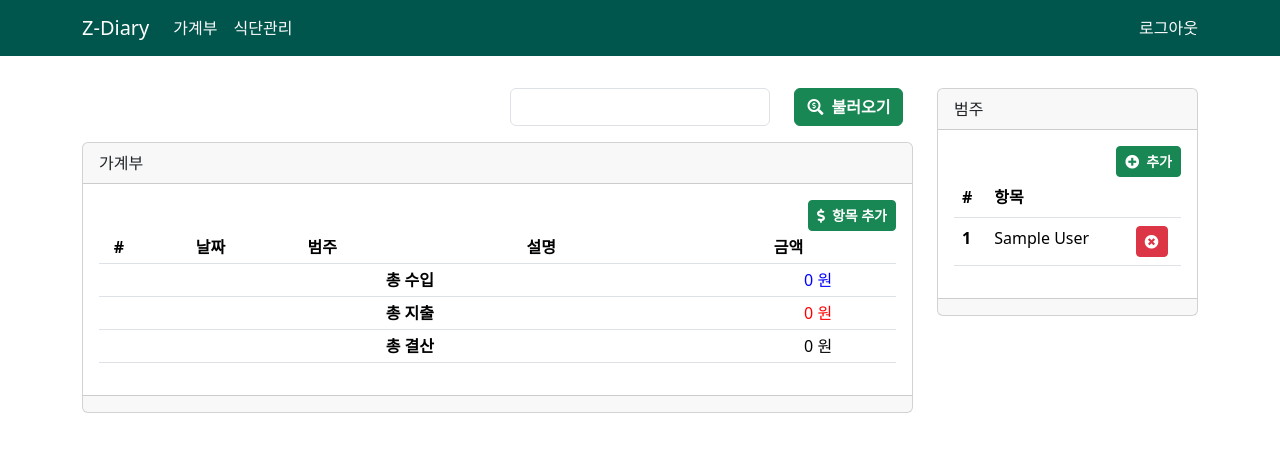
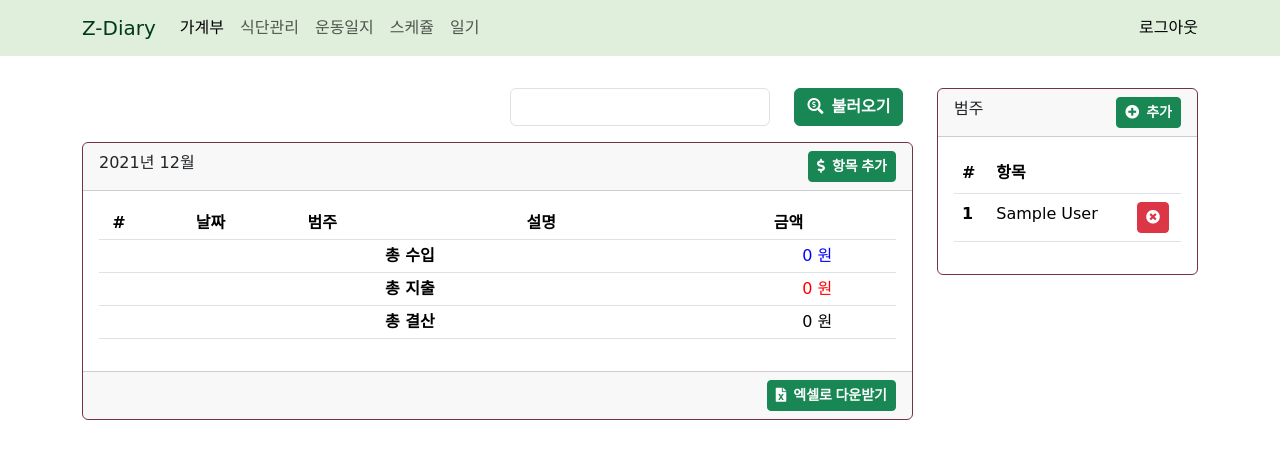
Before and after one commit to JihyunYou/z_diary, a Django app: page /account_book/ in a window 1280 px wide. Shown: the top 459 px of the page. Run offline with Django 4.2, Linux system fonts and the light colour scheme; a user stored in the database is signed in; tables that the repository leaves empty hold one stand-in row (values such as "Sample post"); some libraries are stand-ins or nearby versions; some web fonts are replaced.

Commit message:
UI 업데이트, 엑셀 다운로드 기능 추가

```diff
--- a/account_book_app/templates/account_book_app/account_book_contents.html
+++ b/account_book_app/templates/account_book_app/account_book_contents.html
@@ -29,10 +29,11 @@
 
                 <div class="card">
                     <div class="card-header">
-                        가계부
+                        <div class="row">
+                            <div class="col">
+                                {{ account_year }}년 {{ account_month }}월
                             </div>
-                    <div class="card-body">
-                        <div class="text-end">
+                            <div class="col text-end">
                                 <a
                                     class="btn btn-success btn-sm float-right"
                                     role="button"
@@ -42,8 +43,10 @@
                                     <i class="fas fa-dollar-sign">&nbsp;&nbsp;항목 추가</i>
                                 </a>
                             </div>
-
-                        <table class="table table-hover table-sm">
+                        </div>
+                    </div>
+                    <div class="card-body">
+                        <table class="table table-hover table-sm" id="account_book_table">
                             <thead>
                                 <tr>
                                     <th class="text-center" scope="col" width="5%">#</th>
@@ -104,18 +107,23 @@
                             </tfoot>
                         </table>
                     </div>
-                    <div class="card-footer">
-
+                    <div class="card-footer text-end">
+                        <a
+                            id="excel-download-btn"
+                            class="btn btn-success btn-sm float-right"
+                            role="button"
+                        >
+                            <i class="fas fa-file-excel">&nbsp;&nbsp;엑셀로 다운받기</i>
+                        </a>
                     </div>
                 </div>
             </div>
             <div class="col-lg-3">
                 <div class="card">
                     <div class="card-header">
-                        범주
-                    </div>
-                    <div class="card-body">
-                        <div class="text-end">
+                        <div class="row">
+                            <div class="col">범주</div>
+                            <div class="col text-end">
                                 <a
                                     class="btn btn-success btn-sm float-right"
                                     role="button"
@@ -125,6 +133,9 @@
                                     <i class="fas fa-plus-circle">&nbsp;&nbsp;추가</i>
                                 </a>
                             </div>
+                        </div>
+                    </div>
+                    <div class="card-body">
                         <table class="table table-hover">
                             <thead>
                                 <tr>
@@ -151,9 +162,6 @@
                                 {% endfor %}
                             </tbody>
                         </table>
-                    </div>
-                    <div class="card-footer">
-
                     </div>
                 </div>
             </div>
@@ -216,6 +224,14 @@
     {% endif %}
 
 <script>
+    $('#excel-download-btn').click(function() {
+        alert("다운로드 합니다");
+        var wb = XLSX.utils.table_to_book(document.getElementById('account_book_table'), {sheet:"sheet1", raw:true});
+        XLSX.writeFile(wb, ('가계부_{{ account_year }}_{{ account_month }}.xlsx'));
+    });
+</script>
+
+<script>
     $('#get_accounts_btn').click(function() {
         var date = $('input_date').text;
 <!--        alert(date);-->
--- a/account_book_app/views.py
+++ b/account_book_app/views.py
@@ -71,6 +71,8 @@ def show_contents(request):
 
     category_objs = Category.objects.all()
 
+    account_year = ''
+    account_month = ''
     if request.POST:
         input_date = request.POST['input_date'].split('-')
         input_year = input_date[0]
@@ -81,13 +83,16 @@ def show_contents(request):
             date__year=input_year,
             date__month=input_month,
         )
-
+        account_year = input_year
+        account_month = input_month
     else:
         account_objs = Account.objects.filter(
             user_id=request.user.id,
             date__year=datetime.today().year,
             date__month=datetime.today().month,
         )
+        account_year = datetime.today().year
+        account_month = datetime.today().month
 
     income = 0
     expense = 0
@@ -109,6 +114,9 @@ def show_contents(request):
     context['income'] = income
     context['expense'] = expense
     context['total'] = total
+
+    context['account_year'] = account_year
+    context['account_month'] = account_month
 
     return render(
         request,
--- a/common_app/templates/common_app/base.html
+++ b/common_app/templates/common_app/base.html
@@ -17,41 +17,79 @@
     <meta charset="UTF-8">
     <meta name="viewport" content="width=device-width, initial-scale=1">
 
+    <!--  Font  -->
+    <link rel="stylesheet" href="http://fonts.googleapis.com/earlyaccess/jejuhallasan.css">
+    <style>
+        body {
+            background-color: #ffffff;
+            font-family: 'Jeju Hallasan', cursive;
+        }
+        #password {
+            font-family: 'default';
+        }
+        .navbar {
+            background-color: #e0efdc;
+        }
+
+        .card {
+            border-color: #76323f;
+        }
+        .card-header {
+<!--            background-color: #e0efdc;-->
+        }
+    </style>
+
     <!--  fas icon 사용을 위한 import  -->
     <link rel="stylesheet" href="https://use.fontawesome.com/releases/v5.12.1/css/all.css" crossorigin="anonymous">
 
     <!--  Jquery  -->
     <script src="{% static 'js/jquery.js' %}"></script>
 
+    <!--  SheetJS: 엑셀 다운로드  -->
+    <script lang="javascript" src="{% static 'dist/xlsx.full.min.js' %}"></script>
+
+    <script type="text/css">
+
+    </script>
+
     <title>Z-Diary</title>
 </head>
 <body>
-    <nav class="navbar navbar-expand-lg navbar-light" style="background-color: #00554C">
+    <nav class="navbar navbar-expand-lg navbar-light">
         <div class="container">
-            <a class="navbar-brand" href="/" style="color: #FFFFFF;">
+            <a class="navbar-brand" href="/" style="color: #003a1b;">
 <!--                <img src="/static/img/logo_white.jpg" alt="" width="50" height="50">-->
                 Z-Diary
             </a>
 
-            <button class="navbar-toggler" type="button" data-bs-toggle="collapse" data-bs-target="#navbarText" aria-controls="navbarText" aria-expanded="false" aria-label="Toggle navigation" style="color: #FFFFFF;">
-              <span class="navbar-toggler-icon bg-white" style="color: #FFFFFF;"></span>
+            <button class="navbar-toggler" type="button" data-bs-toggle="collapse" data-bs-target="#navbarText" aria-controls="navbarText" aria-expanded="false" aria-label="Toggle navigation">
+              <span class="navbar-toggler-icon bg-white"></span>
             </button>
 
             <div class="collapse navbar-collapse" id="navbarText">
                 <ul class="navbar-nav me-auto mb-2 mb-lg-0">
                     <li class="nav-item">
-                        <a class="nav-link active" aria-current="page" href="/account_book" style="color: #FFFFFF;">가계부</a>
+                        <a class="nav-link active" aria-current="page" href="/account_book">가계부</a>
                     </li>
                     <li class="nav-item">
-                        <a class="nav-link" href="/lesson" style="color: #FFFFFF;">식단관리</a>
+                        <a class="nav-link" href="/dev">식단관리</a>
+                    </li>
+                    <li class="nav-item">
+                        <a class="nav-link" href="/dev">운동일지</a>
+                    </li>
+                    <li class="nav-item">
+                        <a class="nav-link" href="/dev">스케쥴</a>
+                    </li>
+                    <li class="nav-item">
+                        <a class="nav-link" href="/dev">일기</a>
                     </li>
                 </ul>
 
-                <span class="navbar-text" style="color: #FFFFFF;">
+                <span class="navbar-text">
                     {% if user.is_authenticated %}
-                        <a class="nav-link" href="/logout" style="color: #FFFFFF;">로그아웃</a>
+                        <a class="nav-link btn btn-outline-light" href="/logout">로그아웃</a>
                     {% else %}
-                        <a class="nav-link" href="/login" style="color: #FFFFFF;">로그인</a>
+                        <a class="nav-link btn btn-outline-light" href="/login">로그인</a>
                     {% endif %}
                 </span>
             </div>
--- a/common_app/templates/common_app/index.html
+++ b/common_app/templates/common_app/index.html
@@ -2,6 +2,6 @@
 
 {% block main_area %}
 
-<h1>Test</h1>
+<h1>내 맘대로 만드는 다이어리</h1>
 
 {% endblock %}
--- a/z_diary_proj/settings.py
+++ b/z_diary_proj/settings.py
@@ -25,7 +25,7 @@ SECRET_KEY = 'django-insecure-y+z!l+8idjs*=-bhymk#7cmcs#s$13n(he)7fv1$)xv$tc7j=4
 # SECURITY WARNING: don't run with debug turned on in production!
 DEBUG = True
 
-ALLOWED_HOSTS = []
+ALLOWED_HOSTS = ['*']
 
 
 # Application definition
--- a/z_diary_proj/urls.py
+++ b/z_diary_proj/urls.py
@@ -29,6 +29,7 @@ urlpatterns = [
     path('', common_app.views.index),
     path('login/', common_app.views.login),
     path('logout/', common_app.views.logout),
+    path('dev/', common_app.views.dev_alert),
 
     # account_book
     path('account_book/', account_book_app.views.show_contents),
```
Also changed, not shown: common_app/templates/common_app/dev_alert.html (added, +25 -0 lines), common_app/views.py (+7 -0 lines). Lines whose indentation alone changed are shown as unchanged.
